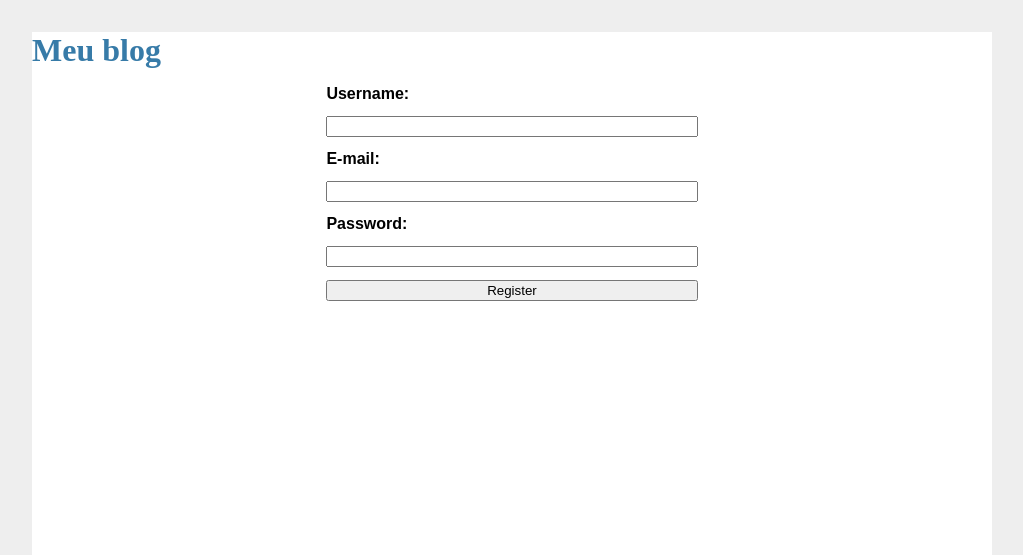
After one commit to marcelopereiraB/ProjetoOCEAN, a Flask app: page /register in a window 1280 px wide. The commit adds this page. Shown: the top 555 px of the page, without its empty margins (128-1151 px from the left). Run offline with Flask 2, Linux system fonts and the light colour scheme.

Commit message:
um dia pro fim

```diff
--- a/app.py
+++ b/app.py
@@ -1,12 +1,18 @@
-from flask import Flask, render_template, redirect, url_for
+from flask import Flask, render_template, redirect, url_for, request, flash
 from datetime import datetime
 from flask_sqlalchemy import SQLAlchemy
+from flask_login import LoginManager, UserMixin, current_user, logout_user, login_user
+from werkzeug.security import check_password_hash, generate_password_hash
+from sqlalchemy.exc import IntegrityError
+
 
 app = Flask("hello")
 app.config["SQLALCHEMY_DATABASE_URI"] = "sqlite:///app.db"
 app.config["SQLALCHEMY_TRACK_MODIFICATIONS"] = False
+app.config["SECRET_KEY"] = "marvel"
 
 db = SQLAlchemy(app)
+login = LoginManager(app)
 
 class Post(db.Model):
         __tablename__ = 'posts'
@@ -16,14 +22,23 @@ class Post(db.Model):
         created = db.Column(db.DateTime, nullable=False, default=datetime.now)
         user_id = db.Column(db.Integer, db.ForeignKey('users.id'))
 
-class User(db.Model):
+class User(UserMixin, db.Model):
         __tablename__ = "users"
         id = db.Column(db.Integer, primary_key=True, autoincrement=True)
         username = db.Column(db.String(25), nullable=False, unique=True, index=True )
         email = db.Column(db.String(64), nullable=False, unique=True)
-        password_hash = db.Column(db.String(128),nullable=False)
+        password_hash = db.Column(db.String(128), nullable=False)
         posts = db.relationship('Post', backref='autor')
 
+        def set_password(self, password):
+                self.password_hash = generate_password_hash(password)
+
+        def creck_password(self, password):
+                return creck_password_hash(self.password_hash, password)
+
+@login.user_loader
+def load_user(id):
+        return User.query.get(int(id))
 
 db.create_all()
 
@@ -32,13 +47,42 @@ def index():
         posts = Post.query.all()
         return render_template("index.html", posts=posts)
 
-@app.route("/populate")
-def populate():
-        user = User(username='marcelo', email= "g@g.com", password_hash='a')
-        post1 = Post(title = "post 1", body= "texto do post", autor= user)
-        post2 = Post(title = "post 2", body= "texto do post 2", autor= user)
-        db.session.add(user)
-        db.session.add(post1)
-        db.session.add(post2)
-        db.session.commit()
+@app.route('/register', methods=["GET", "POST"])
+def register():
+        if current_user.is_authenticated:
+                return redirect(url_for('index'))
+        if request.method == "POST":
+                username = request.form['username']
+                email = request.form['email']
+                password = request.form['password']
+                try:
+                        new_user = User(username=username, email=email)
+                        new_user.set_password(password)
+                        db.session.add(new_user)
+                        db.session.commit()
+                except IntegrityError:
+                        flash("Username or E-mail already exists!")
+                else:
+                        return redirect(url_for('login'))
+        return render_template('register.html')
+
+@app.route('/login', methods=["GET", "POST"])
+def login():
+        if current_user.is_authenticated:
+                return redirect(url_for('index'))
+        if request.method == "POST":
+                username = request.form['username']
+                password = request.form['password']
+                user = User.query.filter_by(username=username).first()
+                if user is None or not user.creck_password(password):
+                        flash("Incorrect Username or password")
+                        return redirect(url_for('login'))
+                login_user(user)
+                return redirect(url_for('index'))
+
+        return render_template('login.html')
+
+@app.route('/logout')
+def logout():
+        logout_user()
         return redirect(url_for('index'))
--- a/requirements.txt
+++ b/requirements.txt
@@ -1,5 +1,6 @@
 click==8.1.3
 Flask==2.1.3
+Flask-Login==0.6.2
 Flask-SQLAlchemy==2.5.1
 greenlet==1.1.2
 itsdangerous==2.1.2
--- a/static/style.css
+++ b/static/style.css
@@ -32,5 +32,18 @@ hr{
 }
 .no-posts{
     font-style: italic;
-    color: slategray;
+    color: gray;
 }
+.content form{
+    margin: 1em auto;
+    display: flex;
+    flex-direction: column;
+    max-width: 40%;
+}
+.content label{
+    font-weight: bold;
+    margin-bottom: 0.8em;
+}
+.content input{
+    margin-bottom: 1em;
+}
--- /dev/null
+++ b/templates/register.html
@@ -0,0 +1,17 @@
+{% extends "base.html" %}
+
+{% block title %} Register {% endblock %}
+
+{% block content %}
+    <form method="POST">
+        <label for="username">Username: </label>
+        <input id="username" name="username" required>
+        <label for="email">E-mail: </label>
+        <input id="email" name="E-mail" required type="email">
+        <label for="password">Password: </label>
+        <input id="passaword" name="passaword" required type="password">
+        <input type="submit" value="Register">
+    </form>
+
+
+{% endblock %}
```
Also changed, not shown: templates/login.html (added, +7 -0 lines), app.db.
